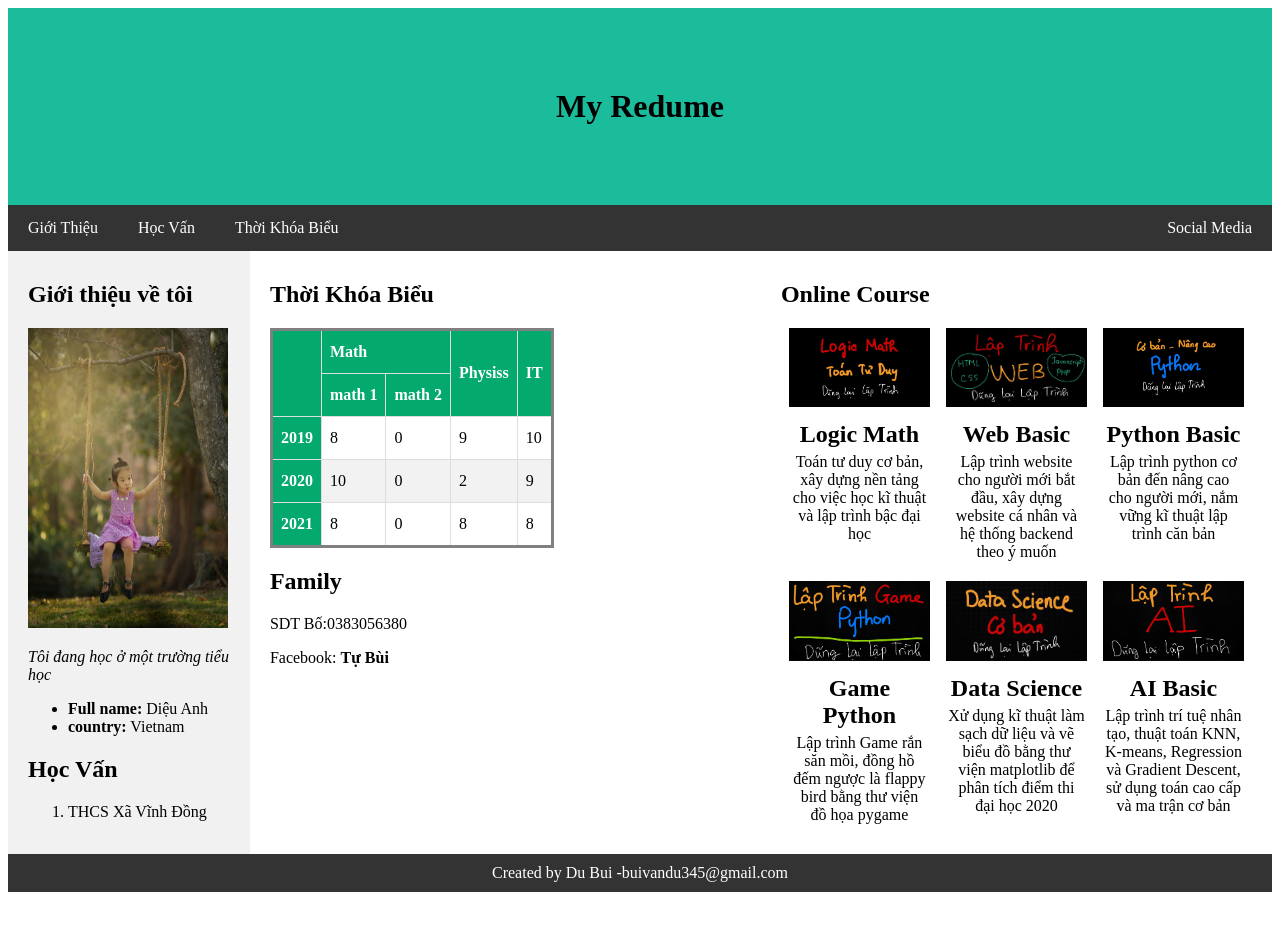
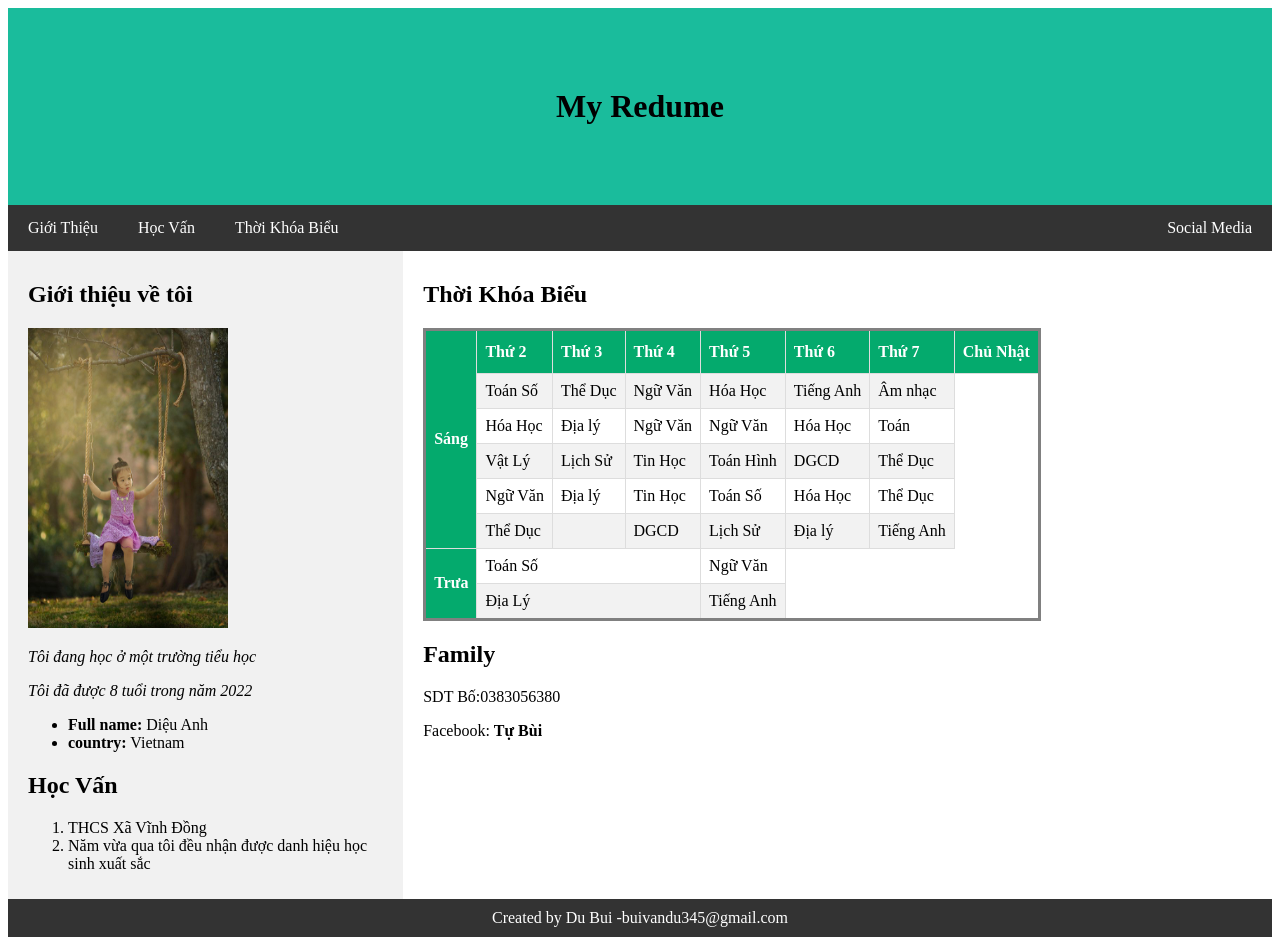
Before and after one commit to dieuanh2014/dieuanh2014.github.io, a plain HTML site: page index.html in a window 1280 px wide. Before the commit the page ends 900 px from the top, so only its background shows below. Drawn offline with Linux system fonts and the light colour scheme.

Commit message:
Update index.html

```diff
--- a/index.html
+++ b/index.html
@@ -7,7 +7,7 @@
     <meta name="country" content="Vietnam"/>
     <meta name="viewport" content="width=device-width, initial-scale=1">
     <link rel="stylesheet" href="css/btmot.css">
-    <title>Dieu Anh redume</title>
+    <title>Du Bui redume</title>
 </head>
 <body>
     <h1 id="menu_text">My Redume</h1>
@@ -22,6 +22,7 @@
             <h2 id="contact">Giới thiệu về tôi</h2>
             <img src="assets/xichdu(1).jpg" alt="dieu anh" width="200" height="300"/>
             <p><em>Tôi đang học ở một trường tiểu học</em></p>
+            <p><em>Tôi đã được 8 tuổi trong năm 2022</em></p>
             <ul>
                 <li><strong>Full name:</strong> Diệu Anh</li>
                 <li><strong>country:</strong> Vietnam</li>
@@ -29,83 +30,75 @@
             <h2 id="Education">Học Vấn</h2>
             <ol>
                 <li>THCS Xã Vĩnh Đồng</li>
-
+                <li>Năm vừa qua tôi đều nhận được danh hiệu học sinh xuất sắc</li>
             </ol>
         </div>
         <div id="right_side">
             <h2 id="Scores">Thời Khóa Biểu</h2>
             <table>
                 <tr>
-                    <th rowspan="2"></th>
-                    <th colspan="2">Math</th>
-                    <th rowspan="2">Physiss</th>
-                    <th rowspan="2">IT</th>
+                    <th rowspan="6"> Sáng</th>
+                    <th>Thứ 2</th>
+                    <th>Thứ 3</th>
+                    <th>Thứ 4</th>
+                    <th>Thứ 5</th>
+                    <th>Thứ 6</th>
+                    <th>Thứ 7</th>
+                    <th>Chủ Nhật</th>
                 </tr>
                 <tr>
-                    <th>math 1</th>
-                    <th>math 2</th>
+                    <td>Toán Số</td>
+                    <td>Thể Dục</td>
+                    <td>Ngữ Văn</td>
+                    <td>Hóa Học</td>
+                    <td>Tiếng Anh</td>
+                    <td>Âm nhạc</td>
                 </tr>
                 <tr>
-                    <th>2019</th>
-                    <td>8</td>
-                    <td>0</td>
-                    <td>9</td>
-                    <td>10</td>
+                    <td>Hóa Học</td>
+                    <td>Địa lý</td>
+                    <td>Ngữ Văn</td>
+                    <td>Ngữ Văn</td>
+                    <td>Hóa Học</td>
+                    <td>Toán</td>
                 </tr>
                 <tr>
-                    <th>2020</th>
-                    <td>10</td>
-                    <td>0</td>
-                    <td>2</td>
-                    <td>9</td>
+                    <td>Vật Lý</td>
+                    <td>Lịch Sử</td>
+                    <td>Tin Học</td>
+                    <td>Toán Hình</td>
+                    <td>DGCD</td>
+                    <td>Thể Dục</td>
                 </tr>
                 <tr>
-                    <th>2021</th>
-                    <td>8</td>
-                    <td>0</td>
-                    <td>8</td>
-                    <td>8</td>
+                    <td>Ngữ Văn</td>
+                    <td>Địa lý</td>
+                    <td>Tin Học</td>
+                    <td>Toán Số</td>
+                    <td>Hóa Học</td>
+                    <td>Thể Dục</td>
                 </tr>
-        </table>
+                <tr>
+                    <td>Thể Dục</td>
+                    <td></td>
+                    <td>DGCD</td>
+                    <td>Lịch Sử</td>
+                    <td>Địa lý</td>
+                    <td>Tiếng Anh</td>
+                </tr>
+                <tr>
+                    <th rowspan="2">Trưa</th>
+                    <td colspan="3">Toán Số</td>
+                    <td> Ngữ Văn</td>
+                </tr>
+                <tr>
+                    <td colspan="3">Địa Lý</td>
+                    <td>Tiếng Anh </td>
+                </tr>
+            </table>
         <h2 id="social">Family</h2>
         <p>SDT Bố:0383056380</p>
         <p>Facebook: <a href="https://www.facebook.com/profile.php?id=100070176360254"><strong>Tự Bùi</strong></a ></p>
-    </div>
-
-    <div id="right_side">
-        <h2 id="course">Online Course</h2>
-        <div id="course_container">
-            <div class="course_item">
-                <img class="course_img" src="assets/math.jpg"/>
-                <div class="course_title">Logic Math</div>
-                <div class="course_desc">Toán tư duy cơ bản, xây dựng nền tảng cho việc học kĩ thuật và lập trình bậc đại học</div>
-            </div>
-            <div class="course_item">
-                <img class="course_img" src="assets/web.jpg"/>
-                <div class="course_title">Web Basic</div>
-                <div class="course_desc">Lập trình website cho người mới bắt đầu, xây dựng website cá nhân và hệ thống backend theo ý muốn</div>
-            </div>
-            <div class="course_item">
-                <img class="course_img" src="assets/python.jpg"/>
-                <div class="course_title">Python Basic</div>
-                <div class="course_desc">Lập trình python cơ bản đến nâng cao cho người mới, nắm vững kĩ thuật lập trình căn bản</div>
-            </div>
-            <div class="course_item">
-                <img class="course_img" src="assets/game.jpg"/>
-                <div class="course_title">Game Python</div>
-                <div class="course_desc">Lập trình Game rắn săn mồi, đồng hồ đếm ngược là flappy bird bằng thư viện đồ họa pygame</div>
-            </div>
-            <div class="course_item">
-                <img class="course_img" src="assets/data.jpg"/>
-                <div class="course_title">Data Science</div>
-                <div class="course_desc">Xử dụng kĩ thuật làm sạch dữ liệu và vẽ biểu đồ bằng thư viện matplotlib để phân tích điểm thi đại học 2020</div>
-            </div>
-            <div class="course_item">
-                <img class="course_img" src="assets/ai.jpg"/>
-                <div class="course_title">AI Basic</div>
-                <div class="course_desc">Lập trình trí tuệ nhân tạo, thuật toán KNN, K-means, Regression và Gradient Descent, sử dụng toán cao cấp và ma trận cơ bản</div>
-            </div>
-        </div>
     </div>
 </div>
     <footer>
```
